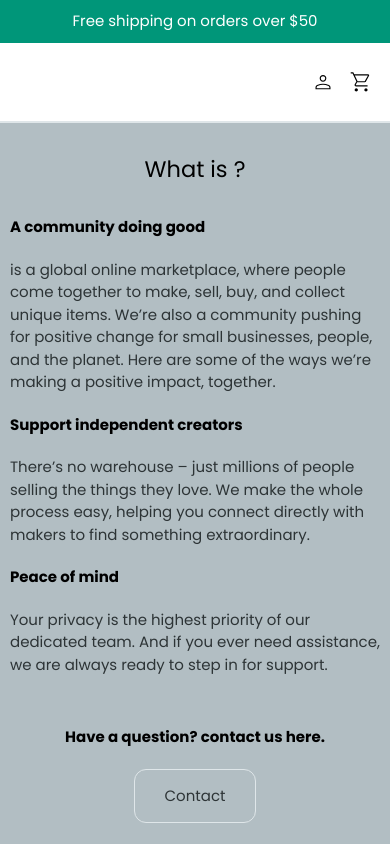
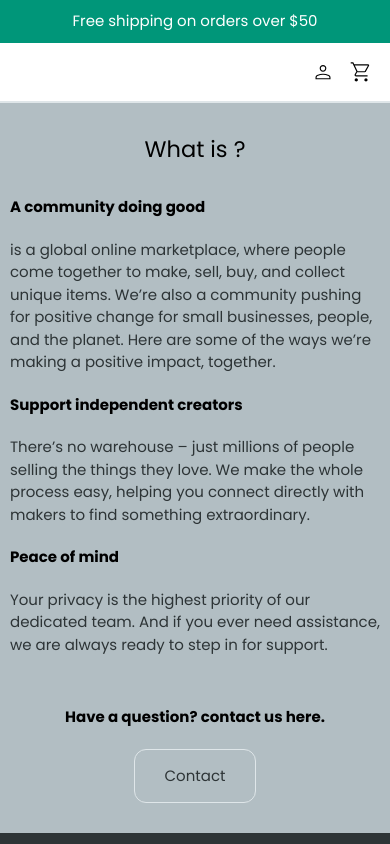
Before and after one commit to marwanzaky/next-ecommerce, a Next.js app: page /about in a window 390 px wide. Shown: the top 844 px of the page. Built offline with nearby package versions, Linux system fonts and the light colour scheme.

Commit message:
Update components/header/_style.scss, and components/navigation/_style.scss

```diff
--- a/components/header/_style.scss
+++ b/components/header/_style.scss
@@ -1,8 +1,3 @@
-header {
-  @apply py-[50px];
-  @apply h-[500px];
-}
-
 header .header-img {
   @apply object-center object-cover pointer-events-none;
   @apply z-[-1];
@@ -10,7 +5,7 @@ header .header-img {
 
 .header-box {
   @apply section-container;
-  @apply pt-[100px];
+  @apply py-[100px] md:py-[150px];
 
   .header-text {
     @apply text-center;
--- a/components/navigation/_style.scss
+++ b/components/navigation/_style.scss
@@ -14,7 +14,8 @@ nav .nav-promo {
 
 /*------- NAV / NAV BOX -------*/
 nav .nav-box {
-  @apply px-[10px] py-[20px];
+  @apply px-[10px] md:px-[10px];
+  @apply py-[10px] md:py-[20px];
   @apply section-container;
   @apply flex justify-between items-center;
 }
```
